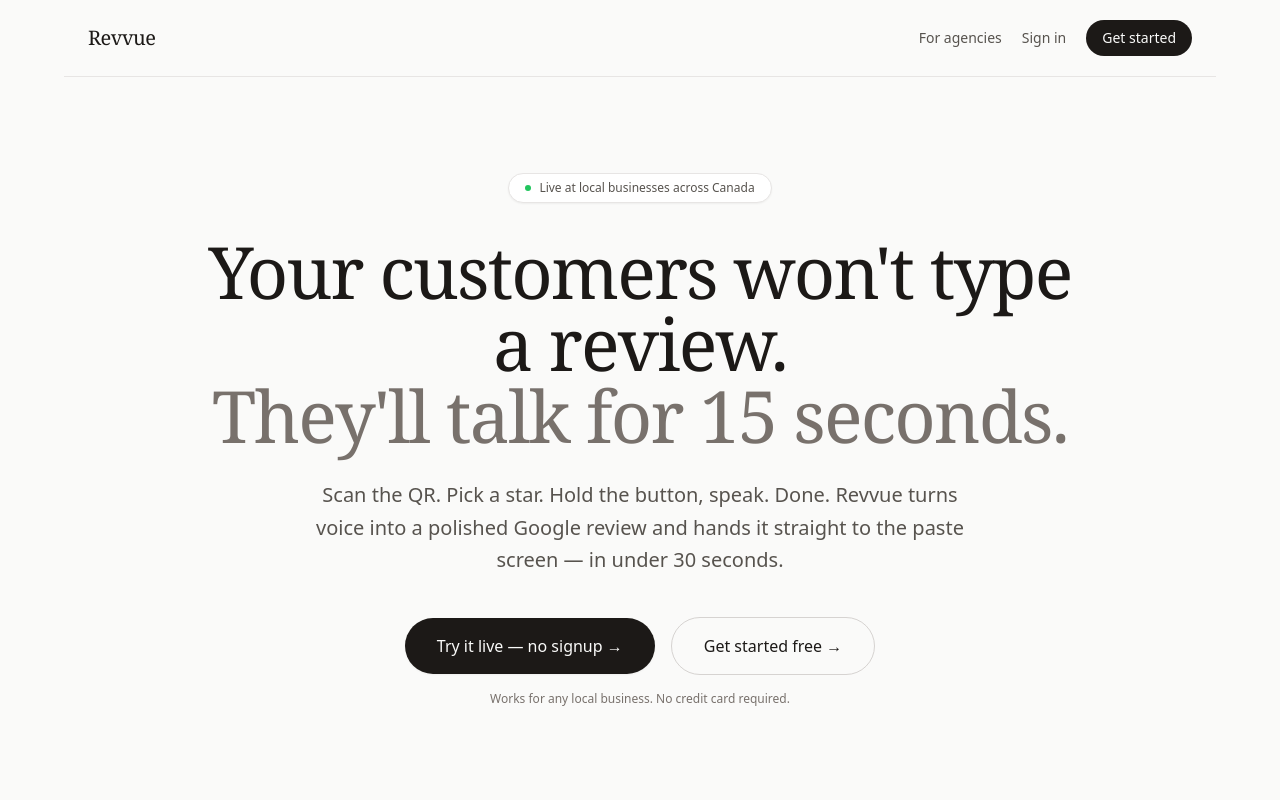
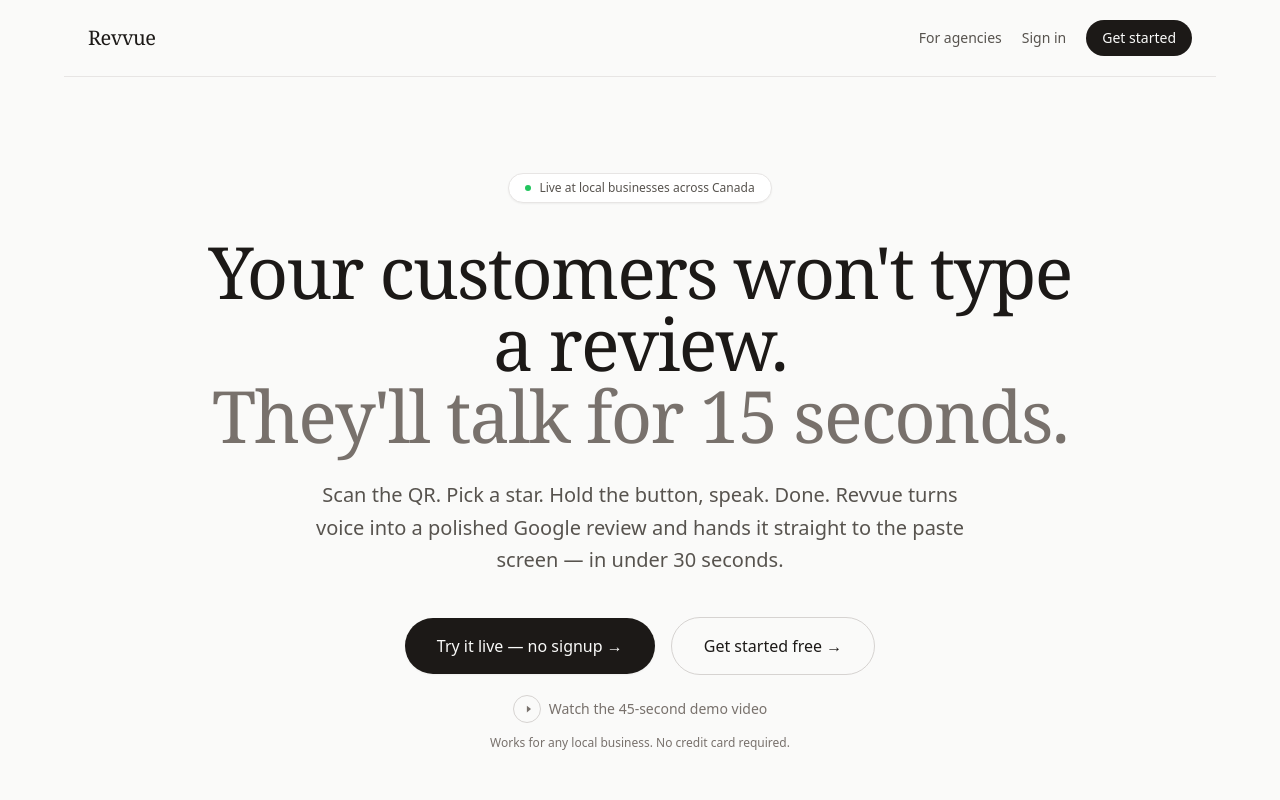
Before and after one commit to venmoiz111-create/Revvue, a Next.js app: page / in a window 1280 px wide. Shown: the top 800 px of the page. Built offline with nearby package versions, Linux system fonts and the light colour scheme.

Commit message:
feat: add Watch the video link to landing page hero

```diff
--- a/app/page.tsx
+++ b/app/page.tsx
@@ -43,7 +43,20 @@
               Get started free →
             </Link>
           </div>
-          <p className="mt-4 text-xs text-stone-500">
+          <p className="mt-5">
+            <Link
+              href="/video"
+              className="inline-flex items-center gap-2 text-sm text-stone-500 hover:text-stone-800 transition-colors group"
+            >
+              <span className="w-7 h-7 rounded-full border border-stone-300 inline-flex items-center justify-center group-hover:border-stone-500 transition-colors">
+                <svg className="w-3 h-3 translate-x-px" fill="currentColor" viewBox="0 0 16 16">
+                  <path d="M6.5 3.5L12 8l-5.5 4.5V3.5z" />
+                </svg>
+              </span>
+              Watch the 45-second demo video
+            </Link>
+          </p>
+          <p className="mt-3 text-xs text-stone-500">
             Works for any local business. No credit card required.
           </p>
         </div>
```
